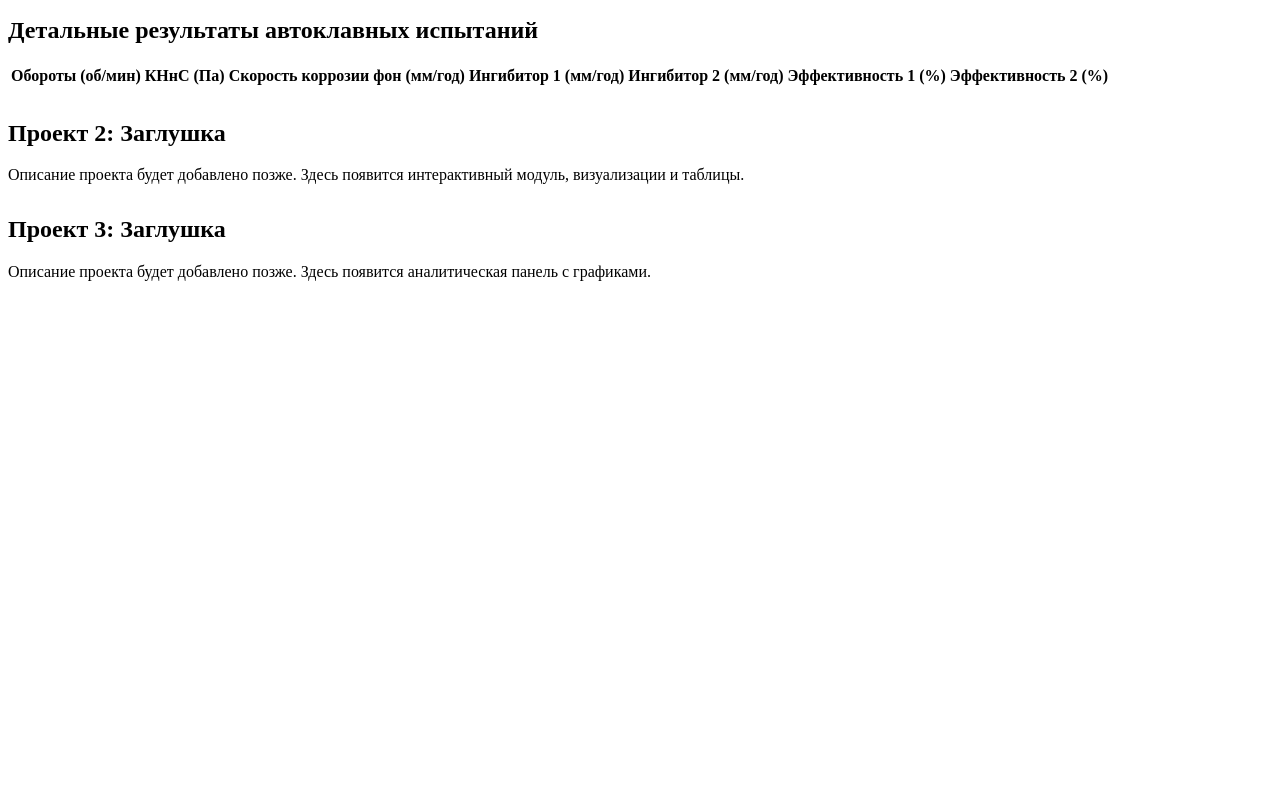
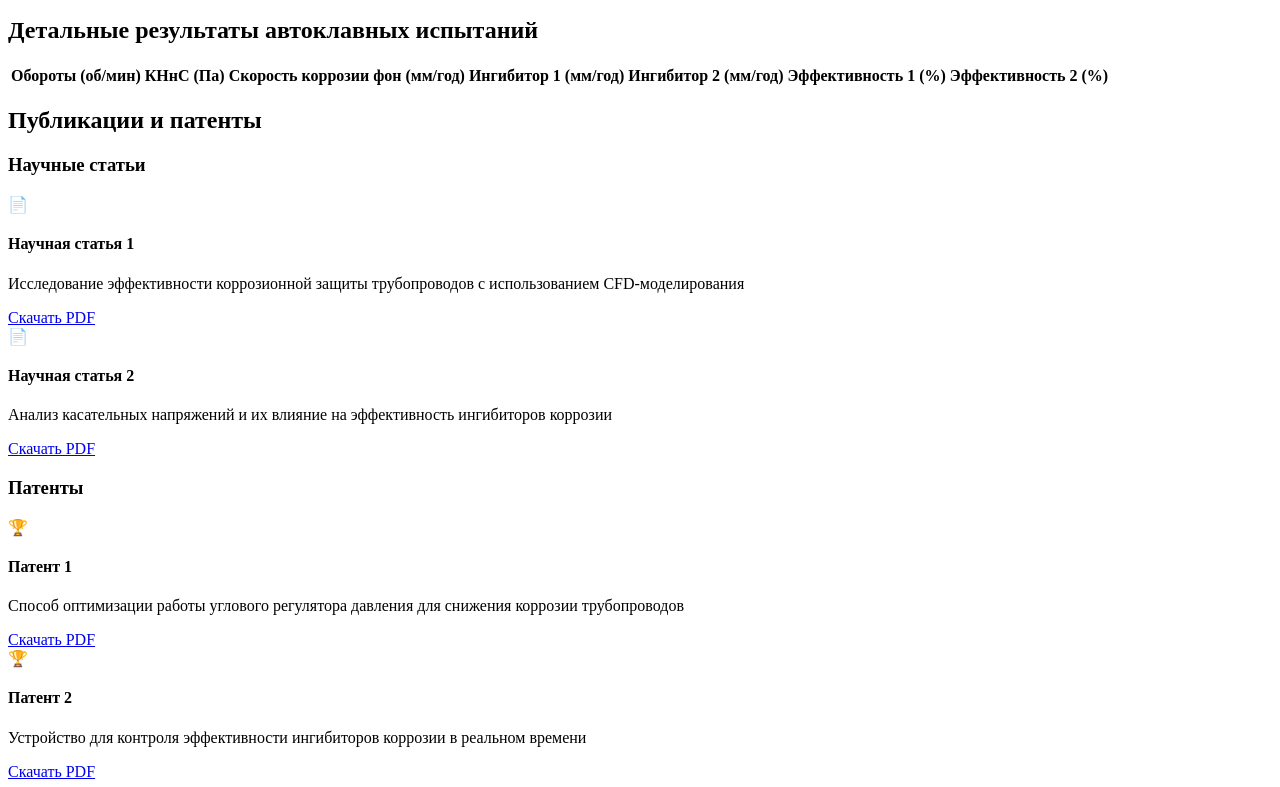
Before and after one commit to Yury-proger/Solovyev-CV, a plain HTML site: page index.html in a window 1280 px wide. Shown: the part 1513-2300 px from the top of the page. Before the commit the page ends 1826 px from the top, so only its background shows below. Drawn offline with nearby package versions, Linux system fonts and the light colour scheme.

Commit message:
Добавлен раздел Публикации и патенты

```diff
--- a/index.html
+++ b/index.html
@@ -20,7 +20,6 @@
             </p>
         </div>
     </header>
-
     <!-- Projects Navigation -->
     <nav class="projects-nav">
         <div class="container">
@@ -31,7 +30,6 @@
             </div>
         </div>
     </nav>
-
     <!-- Project 1 -->
     <section id="project-1" class="project is-active" role="tabpanel" aria-labelledby="project-1-tab">
         <!-- Main Dashboard -->
@@ -50,7 +48,6 @@
                             <label for="urd100" class="toggle-btn">100% открытие</label>
                         </div>
                     </div>
-
                     <div class="panel-section">
                         <h3>Тип графика</h3>
                         <div class="toggle-group">
@@ -61,7 +58,6 @@
                             <label for="corrosion" class="toggle-btn">Скорость коррозии</label>
                         </div>
                     </div>
-
                     <div class="panel-section">
                         <h3>Фильтр ингибиторов</h3>
                         <div class="checkbox-group">
@@ -77,7 +73,6 @@
                             </label>
                         </div>
                     </div>
-
                     <div class="panel-section">
                         <h3>Ключевые метрики</h3>
                         <div class="metrics">
@@ -96,7 +91,6 @@
                         </div>
                     </div>
                 </aside>
-
                 <!-- Main Chart Area -->
                 <section class="chart-section">
                     <div class="chart-header">
@@ -107,7 +101,6 @@
                         <canvas id="mainChart"></canvas>
                     </div>
                 </section>
-
                 <!-- Results Panel (Right) -->
                 <aside class="results-panel">
                     <h3>Результаты анализа</h3>
@@ -131,7 +124,6 @@
                             </p>
                         </div>
                     </div>
-
                     <div class="result-card" id="mode100-card">
                         <div class="result-header">
                             <h4>100% открытие УРД</h4>
@@ -151,7 +143,6 @@
                             </p>
                         </div>
                     </div>
-
                     <div class="recommendations">
                         <h4>Рекомендации</h4>
                         <ul>
@@ -165,7 +156,6 @@
             </div>
         </div>
         </main>
-
     <!-- Data Table Section -->
     <section class="data-table-section">
         <div class="container">
@@ -192,6 +182,51 @@
     </section>
     </section>
 
+    <!-- Publications and Patents Section -->
+    <section id="publications-patents" class="publications-patents-section">
+        <div class="container">
+            <h2>Публикации и патенты</h2>
+
+            <!-- Scientific Articles -->
+            <div class="publications-subsection">
+                <h3>Научные статьи</h3>
+                <div class="publications-grid">
+                    <div class="publication-card">
+                        <div class="publication-icon">📄</div>
+                        <h4>Научная статья 1</h4>
+                        <p class="publication-description">Исследование эффективности коррозионной защиты трубопроводов с использованием CFD-моделирования</p>
+                        <a href="assets/docs/article-1.pdf" target="_blank" rel="noopener noreferrer" class="publication-link">Скачать PDF</a>
+                    </div>
+                    <div class="publication-card">
+                        <div class="publication-icon">📄</div>
+                        <h4>Научная статья 2</h4>
+                        <p class="publication-description">Анализ касательных напряжений и их влияние на эффективность ингибиторов коррозии</p>
+                        <a href="assets/docs/article-2.pdf" target="_blank" rel="noopener noreferrer" class="publication-link">Скачать PDF</a>
+                    </div>
+                </div>
+            </div>
+
+            <!-- Patents -->
+            <div class="publications-subsection">
+                <h3>Патенты</h3>
+                <div class="publications-grid">
+                    <div class="publication-card">
+                        <div class="publication-icon">🏆</div>
+                        <h4>Патент 1</h4>
+                        <p class="publication-description">Способ оптимизации работы углового регулятора давления для снижения коррозии трубопроводов</p>
+                        <a href="assets/docs/patent-1.pdf" target="_blank" rel="noopener noreferrer" class="publication-link">Скачать PDF</a>
+                    </div>
+                    <div class="publication-card">
+                        <div class="publication-icon">🏆</div>
+                        <h4>Патент 2</h4>
+                        <p class="publication-description">Устройство для контроля эффективности ингибиторов коррозии в реальном времени</p>
+                        <a href="assets/docs/patent-2.pdf" target="_blank" rel="noopener noreferrer" class="publication-link">Скачать PDF</a>
+                    </div>
+                </div>
+            </div>
+        </div>
+    </section>
+
     <!-- Project 2 (placeholder) -->
     <section id="project-2" class="project" role="tabpanel" aria-labelledby="project-2-tab">
         <div class="container">
@@ -203,7 +238,6 @@
             </div>
         </div>
     </section>
-
     <!-- Project 3 (placeholder) -->
     <section id="project-3" class="project" role="tabpanel" aria-labelledby="project-3-tab">
         <div class="container">
@@ -215,7 +249,6 @@
             </div>
         </div>
     </section>
-
     <script src="app.js"></script>
 </body>
 </html>
```
